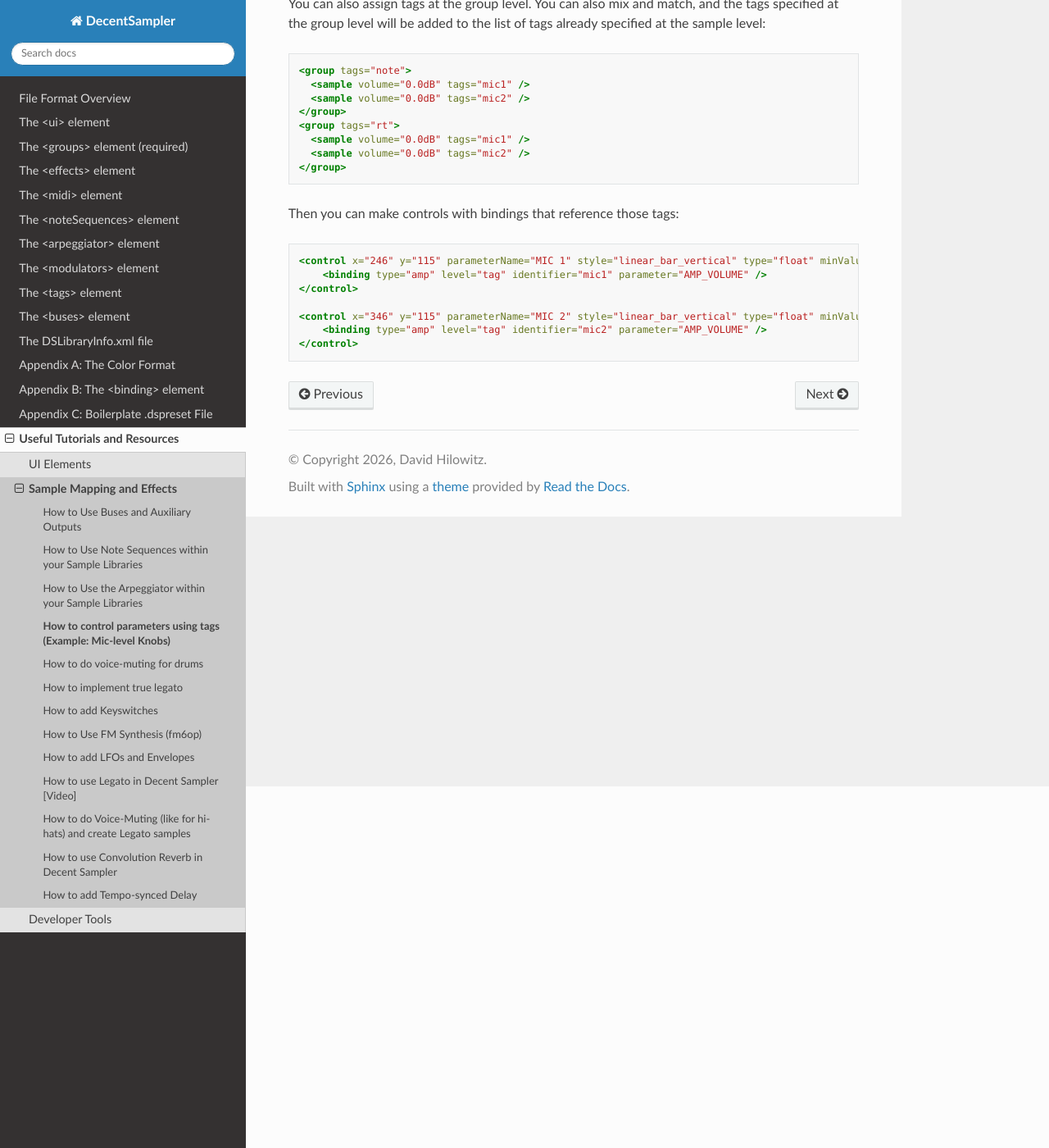
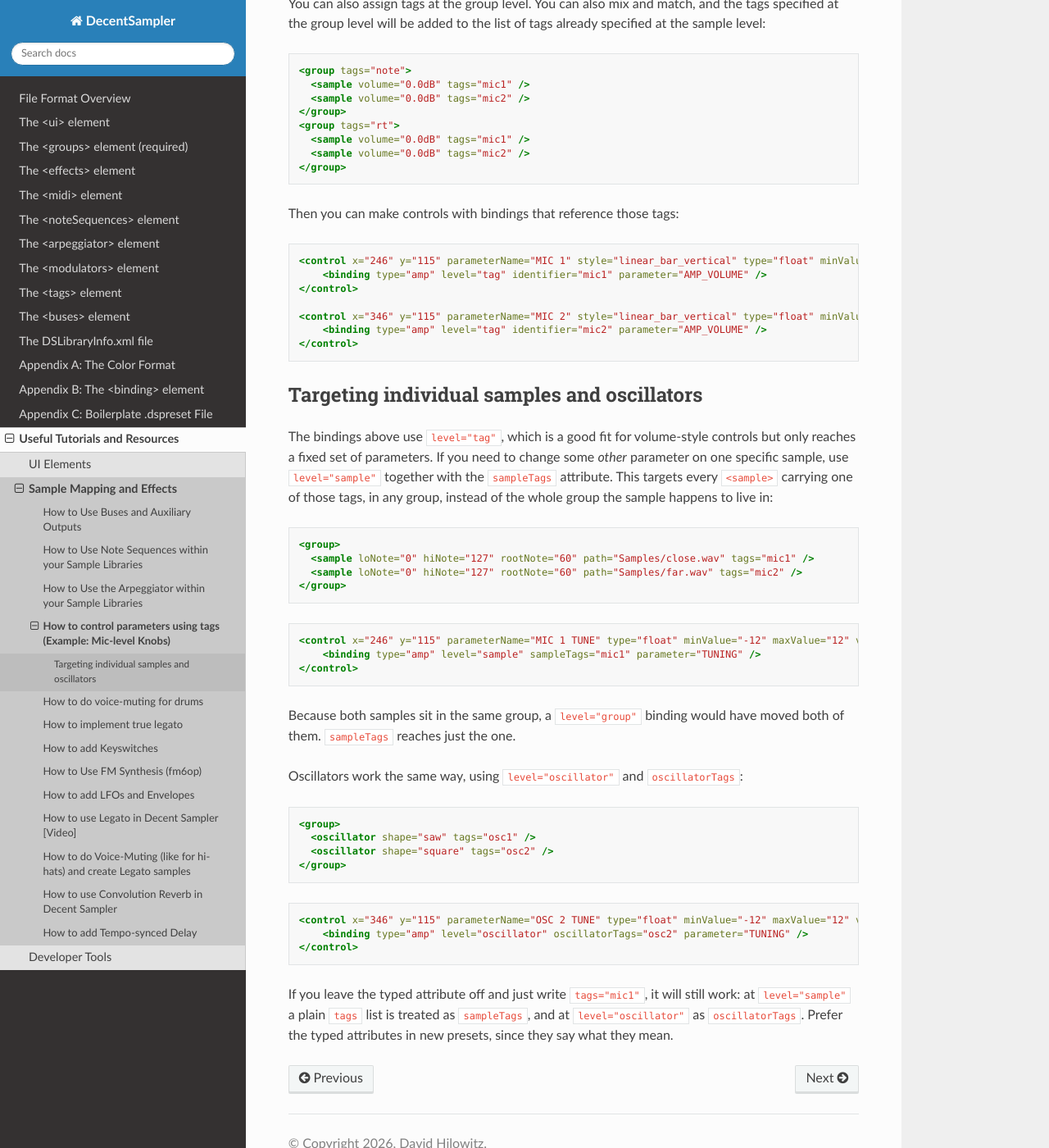
Before and after one commit to DecentSamples/DecentSampler-Developers-Guide, a Sphinx documentation site: the page built from docs/source/topic-how-to-control-parameters-using-tags.md, in a window 1280 px wide and 1400 px high, scrolled down 441 px. Shown: the whole window at 82% size. Built offline with Sphinx 7.4.7 and the Read the Docs theme 3.1.0, drawn with Linux system fonts in a browser that asks for light colours.

Commit message:
Document sampleTags/oscillatorTags, GLIDE_MODE, and tag-targeted button state bindings
Companion docs for DecentSampler 0000393, 0000078 and 0000267.

Adds level="sample" and level="oscillator" to the <binding> level values,
documents the sampleTags and oscillatorTags attributes alongside the existing
typed tag attributes, and notes that a plain tags list is promoted into them at
those levels. Adds GLIDE_MODE rows at instrument and group level next to the
existing GLIDE_TIME ones.

The button state binding row already claimed tags worked; that only became true
with 0000267, so it now says which attribute actually does it rather than
describing tags as containing an index.

Also extends the mic-level tags tutorial with a section on reaching one sample
inside a group, which is the case that motivated 0000393.

````diff
--- a/docs/source/topic-how-to-control-parameters-using-tags.md
+++ b/docs/source/topic-how-to-control-parameters-using-tags.md
@@ -33,3 +33,44 @@
     <binding type="amp" level="tag" identifier="mic2" parameter="AMP_VOLUME" />
 </control>
 ```
+## Targeting individual samples and oscillators
+
+The bindings above use `level="tag"`, which is a good fit for volume-style controls but only reaches
+a fixed set of parameters. If you need to change some *other* parameter on one specific sample, use
+`level="sample"` together with the `sampleTags` attribute. This targets every `<sample>` carrying one
+of those tags, in any group, instead of the whole group the sample happens to live in:
+
+```xml
+<group>
+  <sample loNote="0" hiNote="127" rootNote="60" path="Samples/close.wav" tags="mic1" />
+  <sample loNote="0" hiNote="127" rootNote="60" path="Samples/far.wav" tags="mic2" />
+</group>
+```
+
+```xml
+<control x="246" y="115" parameterName="MIC 1 TUNE" type="float" minValue="-12" maxValue="12" value="0">
+    <binding type="amp" level="sample" sampleTags="mic1" parameter="TUNING" />
+</control>
+```
+
+Because both samples sit in the same group, a `level="group"` binding would have moved both of them.
+`sampleTags` reaches just the one.
+
+Oscillators work the same way, using `level="oscillator"` and `oscillatorTags`:
+
+```xml
+<group>
+  <oscillator shape="saw" tags="osc1" />
+  <oscillator shape="square" tags="osc2" />
+</group>
+```
+
+```xml
+<control x="346" y="115" parameterName="OSC 2 TUNE" type="float" minValue="-12" maxValue="12" value="0">
+    <binding type="amp" level="oscillator" oscillatorTags="osc2" parameter="TUNING" />
+</control>
+```
+
+If you leave the typed attribute off and just write `tags="mic1"`, it will still work: at
+`level="sample"` a plain `tags` list is treated as `sampleTags`, and at `level="oscillator"` as
+`oscillatorTags`. Prefer the typed attributes in new presets, since they say what they mean.
````
Also changed, not shown: docs/source/appendix-b-the-binding-element.md (+7 -3 lines).
